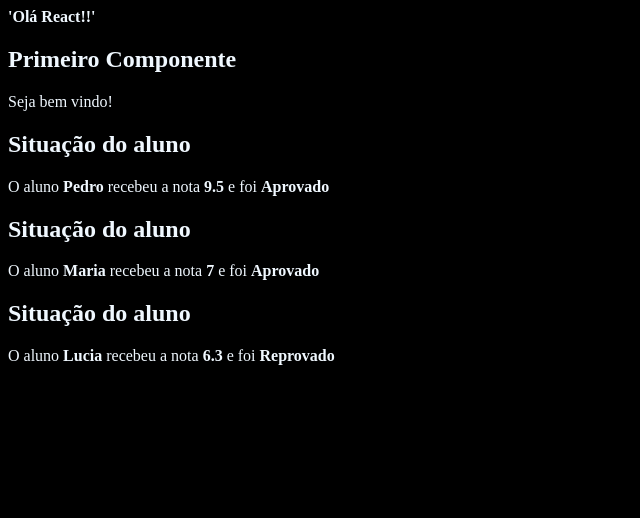
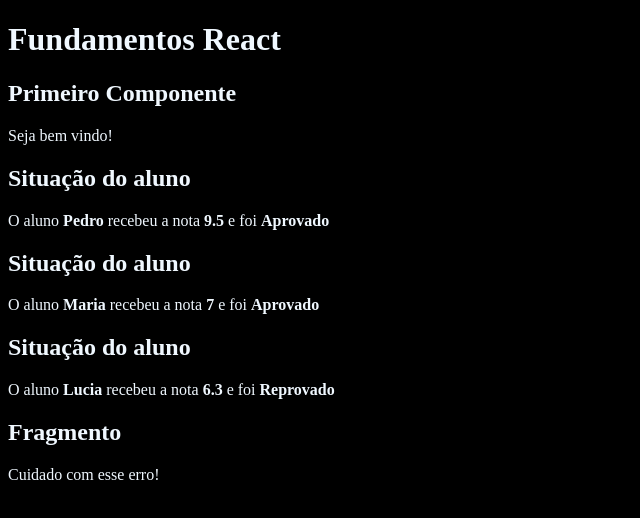
Before and after one commit to dfernan6/Curso-e-codigos-em-praticas, a React (Create React App) app in the folder react-redux/fundamentos-react/: page / in a window 1280 px wide. Shown: the top 518 px of the page, without its empty margins (0-640 px from the left). Built offline with nearby package versions, Linux system fonts and the light colour scheme.

Commit message:
Enviando arquivos com App JSX

```diff
--- /dev/null
+++ b/react-redux/fundamentos-react/src/App.jsx
@@ -0,0 +1,26 @@
+import React from "react";
+import Primeiro from './components/basicos/Primeiro'
+import ComParametro from './components/basicos/ComParametro'
+import Fragmento from './components/basicos/Fragmento'
+
+export default () => (
+<div id="app">
+  <h1>Fundamentos React</h1>
+<Primeiro />
+<ComParametro
+  titulo="Situação do aluno"
+  aluno="Pedro"
+  nota=" 9.5" />
+  <ComParametro
+  titulo="Situação do aluno"
+  aluno="Maria"
+  nota=" 7"
+  />
+         <ComParametro
+  titulo="Situação do aluno"
+  aluno="Lucia"
+  nota=" 6.3"
+  />
+  < Fragmento />
+</div>
+);
--- /dev/null
+++ b/react-redux/fundamentos-react/src/components/basicos/Fragmento.jsx
@@ -0,0 +1,10 @@
+import React from "react";
+
+export default function Fragmento(props) {
+    return (
+        <React.Fragment>
+            <h2>Fragmento</h2>
+            <p>Cuidado com esse erro!</p>
+        </React.Fragment>
+    )
+}
--- a/react-redux/fundamentos-react/src/index.js
+++ b/react-redux/fundamentos-react/src/index.js
@@ -1,29 +1,9 @@
 import './index.css'
+import React from 'react'
 import ReactDOM from 'react-dom'
-import React from 'react'
-import Primeiro from './components/basicos/Primeiro'
-import ComParametro from './components/basicos/ComParametro'
-
-const tag = <strong>'Olá React!!'</strong>
+import App from './App'
 
 ReactDOM.render(
-    <div id="app">
-     { tag }
-     <Primeiro />
-     <ComParametro
-       titulo="Situação do aluno"
-       aluno="Pedro"
-       nota=" 9.5" />
-       <ComParametro
-       titulo="Situação do aluno"
-       aluno="Maria"
-       nota=" 7"
-       />
-              <ComParametro
-       titulo="Situação do aluno"
-       aluno="Lucia"
-       nota=" 6.3"
-       />
-    </div>,
+    <App />,
     document.getElementById('root')
 )
```
